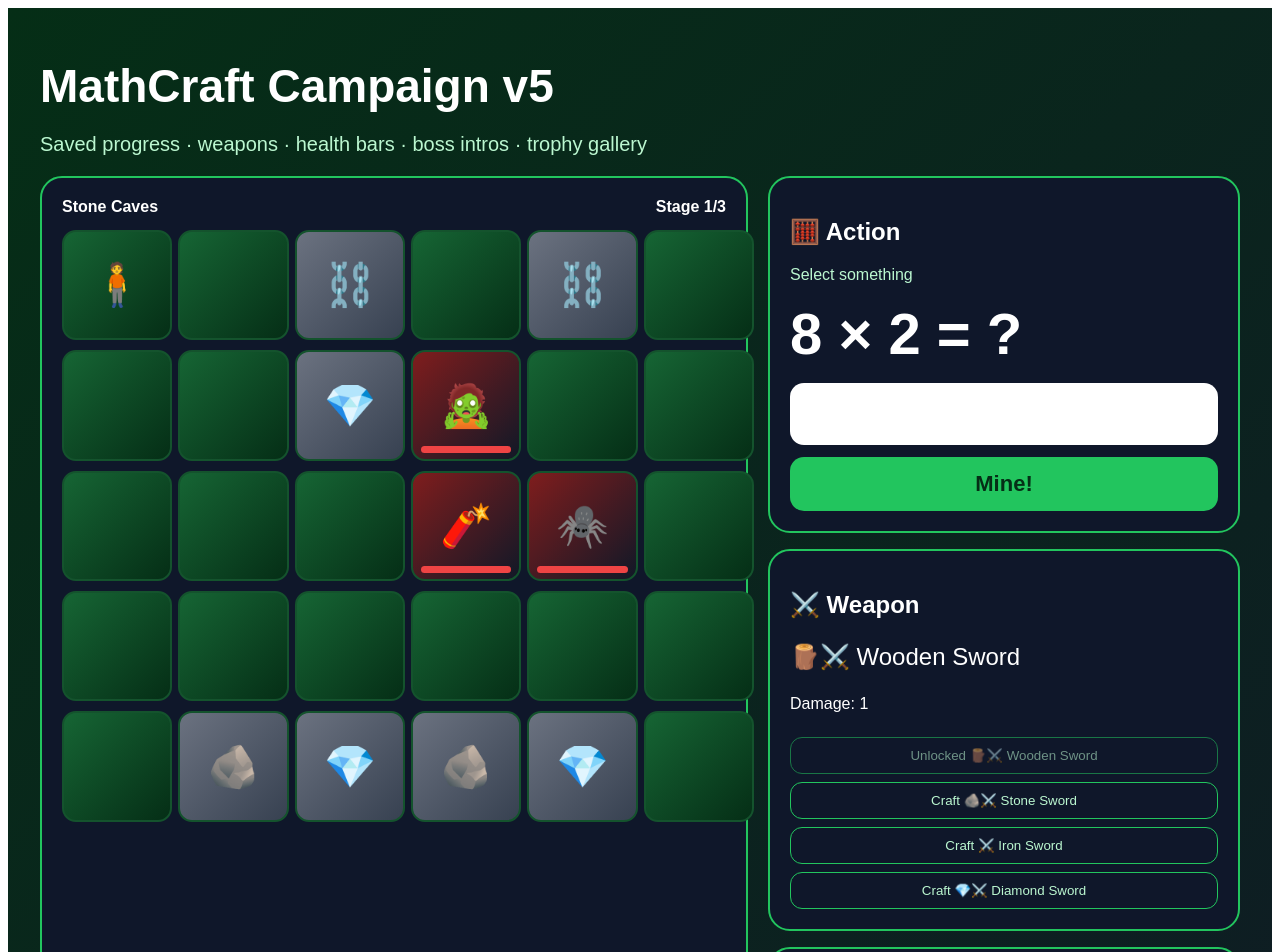
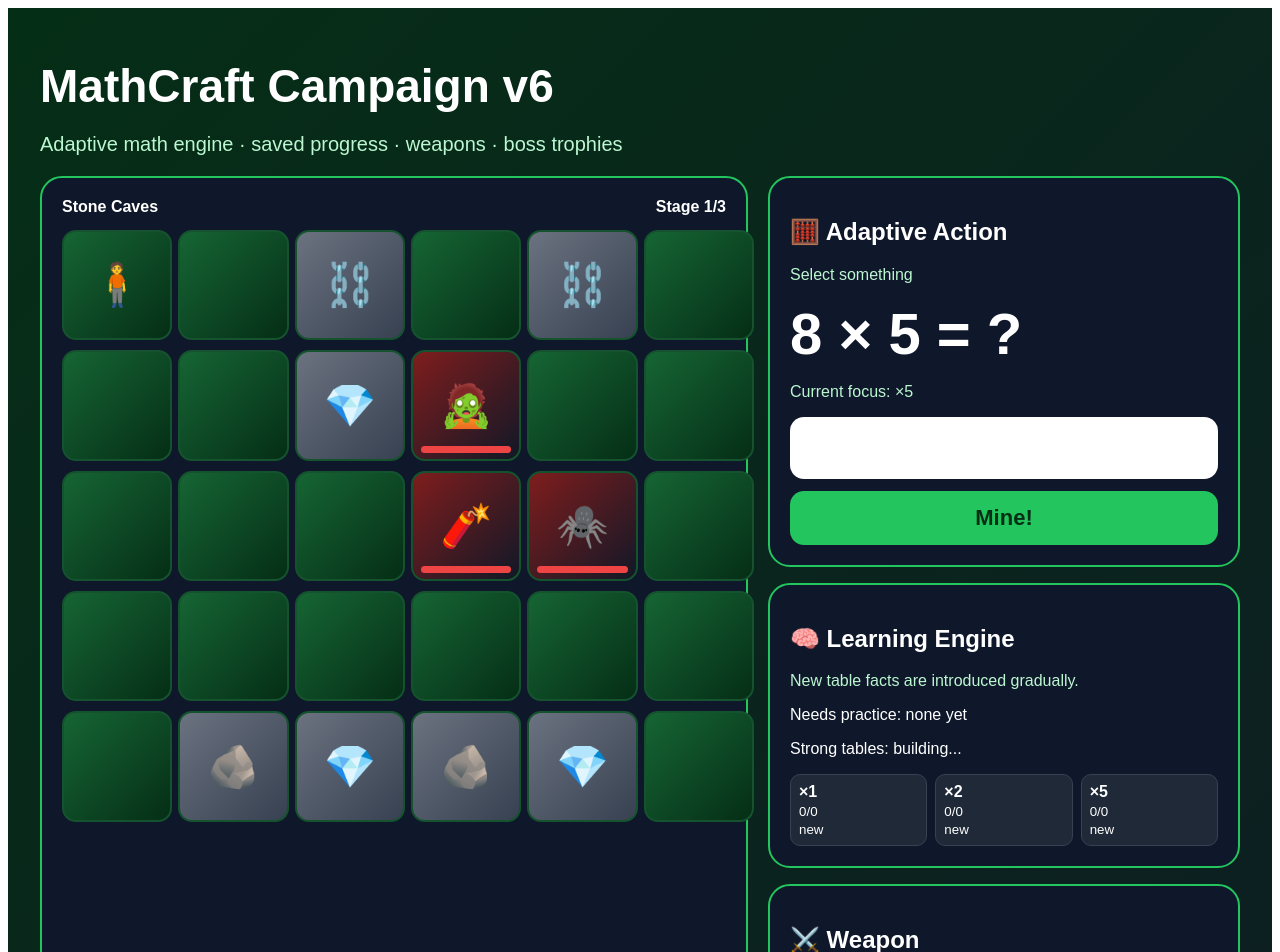
Before and after one commit to bohnenbergerrich-sys/minecraft-times-table, a Next.js app: page / in a window 1280 px wide. Shown: the top 952 px of the page. Built offline with nearby package versions, Linux system fonts and the light colour scheme.

Commit message:
Add files via upload

```diff
--- a/app/layout.js
+++ b/app/layout.js
@@ -1,6 +1,6 @@
 export const metadata = {
-  title: "MathCraft Campaign v5",
-  description: "Minecraft-inspired multiplication game"
+  title: "MathCraft Campaign v6",
+  description: "Adaptive Minecraft-inspired multiplication game"
 };
 
 export default function RootLayout({ children }) {
--- a/app/page.js
+++ b/app/page.js
@@ -4,24 +4,27 @@ import { useEffect, useMemo, useState } from "react";
 
 const W = 6;
 const H = 5;
-const SAVE_KEY = "mathcraft_v5_save";
+const SAVE_KEY = "mathcraft_v6_adaptive_save";
 
 const CAMPAIGN = [
   {
     boss: { name: "Cave Troll", emoji: "🪨", hp: 10 },
     tables: [1, 2, 5],
+    unlockAtBosses: 0,
     theme: "Stone Caves",
     intro: "The Cave Troll wakes beneath the mountain..."
   },
   {
     boss: { name: "Lava Dragon", emoji: "🐲", hp: 15 },
-    tables: [3, 4, 6],
+    tables: [1, 2, 3, 4, 5, 6],
+    unlockAtBosses: 1,
     theme: "Lava Fortress",
     intro: "The Lava Dragon rises from the magma..."
   },
   {
     boss: { name: "Ender King", emoji: "👑", hp: 20 },
-    tables: [7, 8, 9],
+    tables: [1, 2, 3, 4, 5, 6, 7, 8, 9, 10],
+    unlockAtBosses: 2,
     theme: "End Realm",
     intro: "The Ender King opens the final gate..."
   }
@@ -51,10 +54,68 @@ function pick(a) { return a[Math.floor(Math.random() * a.length)]; }
 function key(x, y) { return `${x},${y}`; }
 function adjacent(a, b) { return Math.abs(a.x - b.x) + Math.abs(a.y - b.y) === 1; }
 
-function makeProblem(tables) {
+function makeEmptyStats() {
+  const stats = {};
+  for (let i = 1; i <= 10; i++) {
+    stats[i] = { attempts: 0, correct: 0, wrong: 0, streak: 0, lastSeen: 0 };
+  }
+  return stats;
+}
+
+function chooseAdaptiveTable(availableTables, stats) {
+  const now = Date.now();
+
+  const weighted = availableTables.map((table) => {
+    const s = stats[table] || { attempts: 0, correct: 0, wrong: 0, streak: 0, lastSeen: 0 };
+    const accuracy = s.attempts === 0 ? 0.5 : s.correct / s.attempts;
+    const weaknessBoost = Math.max(0, 1 - accuracy) * 6;
+    const newnessBoost = s.attempts < 3 ? 4 : 0;
+    const wrongBoost = s.wrong * 1.2;
+    const masteryPenalty = s.streak >= 4 && accuracy > 0.85 ? -3 : 0;
+    const recencyBoost = Math.min(3, (now - (s.lastSeen || 0)) / 60000);
+    const weight = Math.max(1, 1 + weaknessBoost + newnessBoost + wrongBoost + recencyBoost + masteryPenalty);
+    return { table, weight };
+  });
+
+  const total = weighted.reduce((sum, item) => sum + item.weight, 0);
+  let roll = Math.random() * total;
+
+  for (const item of weighted) {
+    roll -= item.weight;
+    if (roll <= 0) return item.table;
+  }
+
+  return pick(availableTables);
+}
+
+function makeProblem(availableTables, stats) {
+  const b = chooseAdaptiveTable(availableTables, stats);
   const a = Math.floor(Math.random() * 10) + 1;
-  const b = pick(tables);
-  return { a, b, answer: a * b };
+  return { a, b, answer: a * b, table: b, startedAt: Date.now() };
+}
+
+function updateStats(stats, q, wasCorrect) {
+  const next = { ...stats };
+  const current = next[q.table] || { attempts: 0, correct: 0, wrong: 0, streak: 0, lastSeen: 0 };
+
+  next[q.table] = {
+    attempts: current.attempts + 1,
+    correct: current.correct + (wasCorrect ? 1 : 0),
+    wrong: current.wrong + (wasCorrect ? 0 : 1),
+    streak: wasCorrect ? current.streak + 1 : 0,
+    lastSeen: Date.now()
+  };
+
+  return next;
+}
+
+function tableMastery(stats, table) {
+  const s = stats[table] || { attempts: 0, correct: 0, wrong: 0, streak: 0 };
+  if (s.attempts < 3) return "new";
+  const acc = s.correct / s.attempts;
+  if (s.streak >= 4 && acc >= 0.85) return "strong";
+  if (acc < 0.6 || s.wrong >= 3) return "practice";
+  return "building";
 }
 
 function makeWorld(stage, bossMode = false) {
@@ -109,6 +170,7 @@ function payCost(resources, cost) {
 }
 
 function makeInitialState() {
+  const stats = makeEmptyStats();
   return {
     stage: 0,
     bossMode: false,
@@ -117,7 +179,8 @@ function makeInitialState() {
     inventory: { stone: 0, iron: 0, diamonds: 0, trophies: [] },
     score: 0,
     weaponIndex: 0,
-    campaignComplete: false
+    campaignComplete: false,
+    stats
   };
 }
 
@@ -129,35 +192,44 @@ export default function Home() {
   const [world, setWorld] = useState(() => makeWorld(0, false));
   const [selected, setSelected] = useState(null);
   const [answer, setAnswer] = useState("");
-  const [q, setQ] = useState(() => makeProblem(CAMPAIGN[0].tables));
+  const [stats, setStats] = useState(() => makeEmptyStats());
+  const [q, setQ] = useState(() => makeProblem(CAMPAIGN[0].tables, makeEmptyStats()));
   const [inventory, setInventory] = useState({ stone: 0, iron: 0, diamonds: 0, trophies: [] });
   const [score, setScore] = useState(0);
   const [weaponIndex, setWeaponIndex] = useState(0);
-  const [message, setMessage] = useState("Mine blocks, craft weapons, defeat monsters, and fill the 3-boss gallery.");
+  const [message, setMessage] = useState("Adaptive engine active: the game will gently repeat tables that need practice.");
   const [effect, setEffect] = useState(null);
   const [floating, setFloating] = useState(null);
   const [bossIntro, setBossIntro] = useState(null);
   const [campaignComplete, setCampaignComplete] = useState(false);
+  const [lastFeedback, setLastFeedback] = useState("New table facts are introduced gradually.");
 
+  const availableTables = CAMPAIGN[stage].tables;
   const selectedObj = selected ? world[key(selected.x, selected.y)] : null;
   const weapon = WEAPONS[weaponIndex];
   const monstersLeft = useMemo(() => Object.values(world).filter(o => o.kind === "monster").length, [world]);
+
+  const practiceTables = availableTables.filter(t => tableMastery(stats, t) === "practice");
+  const strongTables = availableTables.filter(t => tableMastery(stats, t) === "strong");
 
   useEffect(() => {
     try {
       const raw = localStorage.getItem(SAVE_KEY);
       if (raw) {
         const saved = JSON.parse(raw);
-        setStage(saved.stage ?? 0);
+        const savedStage = saved.stage ?? 0;
+        const savedStats = saved.stats ?? makeEmptyStats();
+        setStage(savedStage);
         setBossMode(saved.bossMode ?? false);
         setPlayer(saved.player ?? { x: 0, y: 0 });
-        setWorld(saved.world ?? makeWorld(saved.stage ?? 0, saved.bossMode ?? false));
+        setWorld(saved.world ?? makeWorld(savedStage, saved.bossMode ?? false));
         setInventory(saved.inventory ?? { stone: 0, iron: 0, diamonds: 0, trophies: [] });
         setScore(saved.score ?? 0);
         setWeaponIndex(saved.weaponIndex ?? 0);
         setCampaignComplete(saved.campaignComplete ?? false);
-        setQ(makeProblem(CAMPAIGN[saved.stage ?? 0].tables));
-        setMessage("Saved campaign loaded.");
+        setStats(savedStats);
+        setQ(makeProblem(CAMPAIGN[savedStage].tables, savedStats));
+        setMessage("Saved adaptive campaign loaded.");
       }
     } catch (e) {
       console.warn("Could not load save", e);
@@ -167,9 +239,9 @@ export default function Home() {
 
   useEffect(() => {
     if (!loaded) return;
-    const save = { stage, bossMode, player, world, inventory, score, weaponIndex, campaignComplete };
+    const save = { stage, bossMode, player, world, inventory, score, weaponIndex, campaignComplete, stats };
     localStorage.setItem(SAVE_KEY, JSON.stringify(save));
-  }, [loaded, stage, bossMode, player, world, inventory, score, weaponIndex, campaignComplete]);
+  }, [loaded, stage, bossMode, player, world, inventory, score, weaponIndex, campaignComplete, stats]);
 
   useEffect(() => {
     function onKey(e) {
@@ -236,6 +308,10 @@ export default function Home() {
     return moved;
   }
 
+  function nextQuestion(nextStats = stats, nextStage = stage) {
+    setQ(makeProblem(CAMPAIGN[nextStage].tables, nextStats));
+  }
+
   function summonBoss() {
     setBossMode(true);
     setWorld(makeWorld(stage, true));
@@ -259,7 +335,7 @@ export default function Home() {
     setWorld(makeWorld(next, false));
     setPlayer({ x: 0, y: 0 });
     setSelected(null);
-    setQ(makeProblem(CAMPAIGN[next].tables));
+    setQ(makeProblem(CAMPAIGN[next].tables, stats));
     setMessage(`Entering ${CAMPAIGN[next].theme}. New tables unlocked.`);
   }
 
@@ -271,13 +347,21 @@ export default function Home() {
       return;
     }
 
-    if (Number(answer) !== q.answer) {
-      setMessage("🔧 Recipe fizzled. Try again.");
+    const correct = Number(answer) === q.answer;
+    const updatedStats = updateStats(stats, q, correct);
+    setStats(updatedStats);
+
+    if (!correct) {
+      setLastFeedback(`Practising ×${q.table}: the game will bring this table back soon.`);
+      setMessage(`🔧 Recipe fizzled. Correct answer was ${q.answer}. Try the next one.`);
       setEffect(selected);
+      setAnswer("");
+      nextQuestion(updatedStats);
       setTimeout(() => setEffect(null), 350);
       return;
     }
 
+    setLastFeedback(`Nice. ×${q.table} streak is now ${updatedStats[q.table].streak}.`);
     let next = { ...world };
     const p = key(selected.x, selected.y);
 
@@ -325,7 +409,7 @@ export default function Home() {
 
     setAnswer("");
     setSelected(null);
-    setQ(makeProblem(CAMPAIGN[stage].tables));
+    nextQuestion(updatedStats);
 
     const remaining = Object.values(next).filter(o => o.kind === "monster").length;
     if (!bossMode && remaining === 0) {
@@ -364,8 +448,9 @@ export default function Home() {
     setCampaignComplete(false);
     setSelected(null);
     setAnswer("");
-    setQ(makeProblem(CAMPAIGN[0].tables));
-    setMessage("New campaign started.");
+    setStats(fresh.stats);
+    setQ(makeProblem(CAMPAIGN[0].tables, fresh.stats));
+    setMessage("New adaptive campaign started.");
     localStorage.removeItem(SAVE_KEY);
   }
 
@@ -374,8 +459,8 @@ export default function Home() {
       {bossIntro && <div style={styles.overlay}><div style={styles.bossIntro}>⚠️ {bossIntro}</div></div>}
 
       <div style={styles.container}>
-        <h1 style={styles.title}>MathCraft Campaign v5</h1>
-        <p style={styles.subtitle}>Saved progress · weapons · health bars · boss intros · trophy gallery</p>
+        <h1 style={styles.title}>MathCraft Campaign v6</h1>
+        <p style={styles.subtitle}>Adaptive math engine · saved progress · weapons · boss trophies</p>
 
         <div style={styles.grid}>
           <section style={styles.panel}>
@@ -426,7 +511,7 @@ export default function Home() {
 
           <aside style={{ display: "grid", gap: 16 }}>
             <section style={styles.panel}>
-              <h2>🧮 Action</h2>
+              <h2>🧮 Adaptive Action</h2>
               <p style={styles.muted}>
                 {selectedObj
                   ? selectedObj.kind === "monster"
@@ -435,6 +520,7 @@ export default function Home() {
                   : "Select something"}
               </p>
               <div style={styles.question}>{q.a} × {q.b} = ?</div>
+              <p style={styles.muted}>Current focus: ×{q.table}</p>
               <input
                 value={answer}
                 onChange={(e) => setAnswer(e.target.value.replace(/[^0-9]/g, ""))}
@@ -447,6 +533,29 @@ export default function Home() {
             </section>
 
             <section style={styles.panel}>
+              <h2>🧠 Learning Engine</h2>
+              <p style={styles.muted}>{lastFeedback}</p>
+              <p>Needs practice: {practiceTables.length ? practiceTables.map(t => `×${t}`).join(", ") : "none yet"}</p>
+              <p>Strong tables: {strongTables.length ? strongTables.map(t => `×${t}`).join(", ") : "building..."}</p>
+              <div style={styles.tableGrid}>
+                {availableTables.map(t => {
+                  const s = stats[t];
+                  const mastery = tableMastery(stats, t);
+                  return (
+                    <div key={t} style={{
+                      ...styles.masteryCard,
+                      background: mastery === "strong" ? "#14532d" : mastery === "practice" ? "#7f1d1d" : "#1f2937"
+                    }}>
+                      <strong>×{t}</strong>
+                      <small>{s.correct}/{s.attempts}</small>
+                      <small>{mastery}</small>
+                    </div>
+                  );
+                })}
+              </div>
+            </section>
+
+            <section style={styles.panel}>
               <h2>⚔️ Weapon</h2>
               <p style={{ fontSize: 24 }}>{weapon.emoji} {weapon.name}</p>
               <p>Damage: {weapon.damage}</p>
@@ -454,10 +563,7 @@ export default function Home() {
                 <button
                   key={w.name}
                   onClick={() => craftWeapon(i)}
-                  style={{
-                    ...styles.smallButton,
-                    opacity: i <= weaponIndex ? 0.55 : 1
-                  }}
+                  style={{ ...styles.smallButton, opacity: i <= weaponIndex ? 0.55 : 1 }}
                 >
                   {i <= weaponIndex ? "Unlocked" : "Craft"} {w.emoji} {w.name}
                 </button>
@@ -504,53 +610,17 @@ export default function Home() {
 }
 
 const styles = {
-  main: {
-    minHeight: "100vh",
-    background: "linear-gradient(135deg,#052e16,#111827)",
-    color: "white",
-    fontFamily: "Arial",
-    padding: 20
-  },
+  main: { minHeight: "100vh", background: "linear-gradient(135deg,#052e16,#111827)", color: "white", fontFamily: "Arial", padding: 20 },
   container: { maxWidth: 1200, margin: "0 auto" },
   title: { fontSize: 46, marginBottom: 6 },
   subtitle: { color: "#bbf7d0", fontSize: 20 },
   grid: { display: "grid", gridTemplateColumns: "1.2fr .8fr", gap: 20, marginTop: 20 },
   panel: { background: "#0f172a", border: "2px solid #22c55e", borderRadius: 22, padding: 20 },
   boardHeader: { display: "flex", justifyContent: "space-between", marginBottom: 14 },
-  tile: {
-    position: "relative",
-    width: "100%",
-    aspectRatio: "1/1",
-    borderRadius: 14,
-    border: "2px solid #14532d",
-    background: "linear-gradient(135deg,#166534,#052e16)",
-    display: "flex",
-    alignItems: "center",
-    justifyContent: "center",
-    fontSize: 42,
-    cursor: "pointer",
-    transition: "all .2s ease"
-  },
-  hpBarOuter: {
-    position: "absolute",
-    bottom: 6,
-    left: 8,
-    right: 8,
-    height: 7,
-    borderRadius: 8,
-    background: "#111827",
-    overflow: "hidden"
-  },
+  tile: { position: "relative", width: "100%", aspectRatio: "1/1", borderRadius: 14, border: "2px solid #14532d", background: "linear-gradient(135deg,#166534,#052e16)", display: "flex", alignItems: "center", justifyContent: "center", fontSize: 42, cursor: "pointer", transition: "all .2s ease" },
+  hpBarOuter: { position: "absolute", bottom: 6, left: 8, right: 8, height: 7, borderRadius: 8, background: "#111827", overflow: "hidden" },
   hpBarInner: { height: "100%", background: "#ef4444", transition: "width .25s ease" },
-  float: {
-    position: "absolute",
-    top: -12,
-    fontSize: 18,
-    fontWeight: "bold",
-    color: "#facc15",
-    textShadow: "0 2px 4px black",
-    animation: "none"
-  },
+  float: { position: "absolute", top: -12, fontSize: 18, fontWeight: "bold", color: "#facc15", textShadow: "0 2px 4px black" },
   muted: { color: "#bbf7d0" },
   question: { fontSize: 58, fontWeight: "bold", margin: "16px 0" },
   input: { width: "100%", boxSizing: "border-box", fontSize: 30, padding: 14, textAlign: "center", borderRadius: 14, border: "none", marginBottom: 12 },
@@ -559,5 +629,7 @@ const styles = {
   resetButton: { width: "100%", marginTop: 12, padding: 10, borderRadius: 12, border: "1px solid #ef4444", background: "transparent", color: "#fecaca", cursor: "pointer" },
   trophy: { padding: 12, borderRadius: 12, marginBottom: 10, border: "1px solid #374151" },
   overlay: { position: "fixed", inset: 0, background: "rgba(0,0,0,.78)", display: "grid", placeItems: "center", zIndex: 20 },
-  bossIntro: { fontSize: 44, fontWeight: "bold", color: "#facc15", textAlign: "center", padding: 30 }
+  bossIntro: { fontSize: 44, fontWeight: "bold", color: "#facc15", textAlign: "center", padding: 30 },
+  tableGrid: { display: "grid", gridTemplateColumns: "repeat(3, 1fr)", gap: 8, marginTop: 12 },
+  masteryCard: { borderRadius: 10, padding: 8, display: "grid", gap: 3, border: "1px solid #374151" }
 };
```
